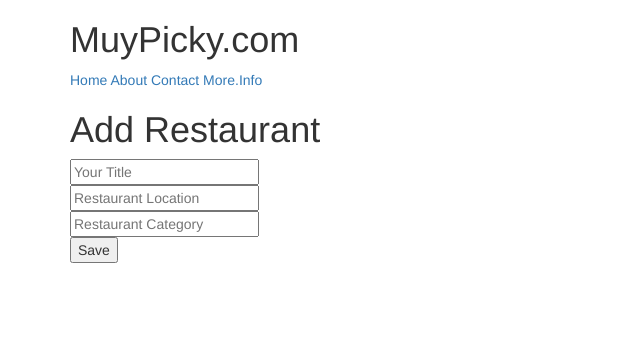
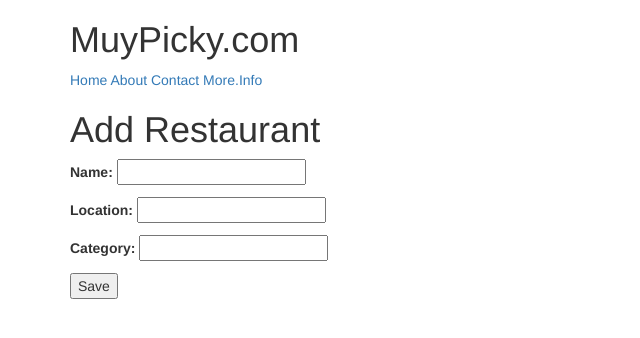
Before and after one commit to rcmadden/trydjango1-11, a Django app: page /restaurants/create/ in a window 1280 px wide. Shown: the top 338 px of the page, without its empty margins (0-640 px from the left). Run offline with Django 3.2, Linux system fonts and the light colour scheme; some libraries are stand-ins or nearby versions.

Commit message:
Django Forms

```diff
--- a/src/restaurants/forms.py
+++ b/src/restaurants/forms.py
@@ -5,3 +5,9 @@ class RestaurantCreateForm(forms.Form):
     name        = forms.CharField()
     location    = forms.CharField(required=False)
     category    = forms.CharField(required=False)
+
+    def clean_name(self):
+        name = self.cleaned_data.get("name")
+        if name == "Hello":
+            raise forms.ValidationError("Not a valid name")
+        return name
--- a/src/restaurants/templates/restaurants/form.html
+++ b/src/restaurants/templates/restaurants/form.html
@@ -5,11 +5,15 @@
 
 {% block content %}
 <h1>Add Restaurant</h1>
+{% if errors %}
+    {{ errors }}
+{% endif %}
+<form method='POST'> {% csrf_token %}
+    <!--<input type='text' name="namez" placeholder="Restaurant Name"/></br>-->
+    <!--<input type='text' name="location" placeholder="Restaurant Location"/></br>-->
+    <!--<input type='text' name="category" placeholder="Restaurant Category"/></br>-->
 
-<form method='POST'> {% csrf_token %}
-    <input type='text' name="title" placeholder="Your Title"/></br>
-    <input type='text' name="location" placeholder="Restaurant Location"/></br>
-    <input type='text' name="category" placeholder="Restaurant Category"/></br>
+    {{ form.as_p }}
     <button type='submit'>Save</button>
 </form>
 
--- a/src/restaurants/views.py
+++ b/src/restaurants/views.py
@@ -10,18 +10,25 @@ from .models import RestaurantLocation
 
 # Create your views here.
 def restaurant_createview(request):
-    if request.method == 'POST':
-        title    = request.POST.get('title')
-        location = request.POST.get('location')
-        category = request.POST.get('category')
+    form = RestaurantCreateForm(request.POST or None)
+    errors = None
+    # if request.method == 'POST':
+        # title    = request.POST.get('title')
+        # location = request.POST.get('location')
+        # category = request.POST.get('category')
+        # form = RestaurantCreateForm(request.POST)
+    if form.is_valid():
         obj = RestaurantLocation.objects.create(
-            name=title,
-            location=location,
-            category=category
-            )
+        name=form.cleaned_data.get('name'),
+        location=form.cleaned_data.get('location'),
+        category=form.cleaned_data.get('category')
+        )
         return HttpResponseRedirect("/restaurants/")
+    if form.errors:
+        # print(form.errors)
+        errors = form.errors
     template_name = 'restaurants/form.html'
-    context = {}
+    context = {"form": form, "errors": errors}
     return render(request, template_name, context)
 
 
```
